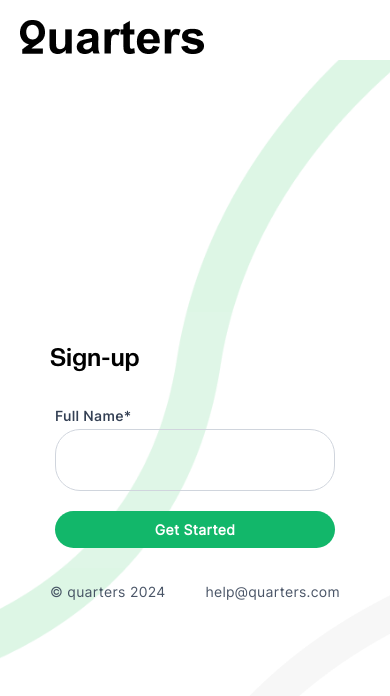
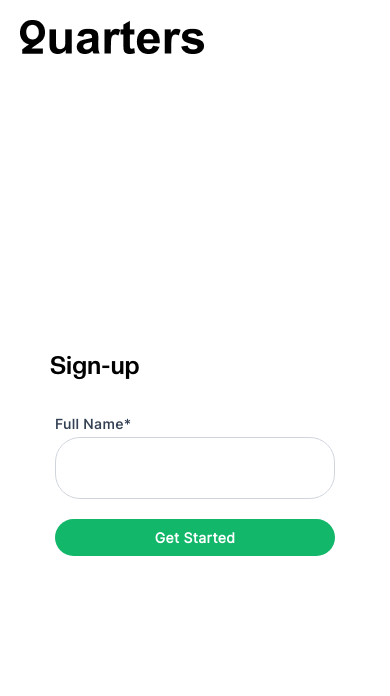
Before and after one commit to GeekerOneAFU/quarters, a React (Vite) app: page /verify in a window 390 px wide. Shown: the top 696 px of the page. Built offline with nearby package versions, Linux system fonts and the light colour scheme.

Commit message:
3rd push

```diff
--- a/src/pages/Signup.jsx
+++ b/src/pages/Signup.jsx
@@ -43,6 +43,7 @@
             transition: {
                 duration: 1.5,
                 ease: "easeInOut",
+                delay: 1.5,
             },
         },
     };
--- a/src/pages/Verification.jsx
+++ b/src/pages/Verification.jsx
@@ -38,6 +38,7 @@
             transition: {
                 duration: 1.5,
                 ease: "easeInOut",
+                delay: 1.5,
             },
         },
     };
--- a/src/styles/footer.css
+++ b/src/styles/footer.css
@@ -19,3 +19,9 @@
   font-optical-sizing: auto;
   color: #344054e3;
 }
+
+@media screen and (max-width: 768px) {
+  footer {
+    padding: 15px 10px;
+  }
+}
--- a/src/styles/outer-app.css
+++ b/src/styles/outer-app.css
@@ -35,12 +35,23 @@
   height: auto;
 }
 
+@media screen and (max-width: 768px) {
+  .outer-app-container .left-curve {
+    display: none;
+  }
+
+  .outer-app-container .bottom-right-shape {
+    display: none;
+  }
+}
+
 .outer-app-box {
   position: relative;
   width: 15vw;
   height: auto;
+  min-height: 92vh;
   display: flex;
-  justify-content: flex-start;
+  justify-content: center;
   align-items: flex-start;
   flex-direction: column;
   gap: 10px;
@@ -484,6 +495,10 @@
   .outer-app-box {
     width: 60%;
   }
+
+  .outer-app-box .outer-app-box-footer {
+    padding: 20px 10px;
+  }
 }
 
 @media screen and (max-width: 739px) {
```
